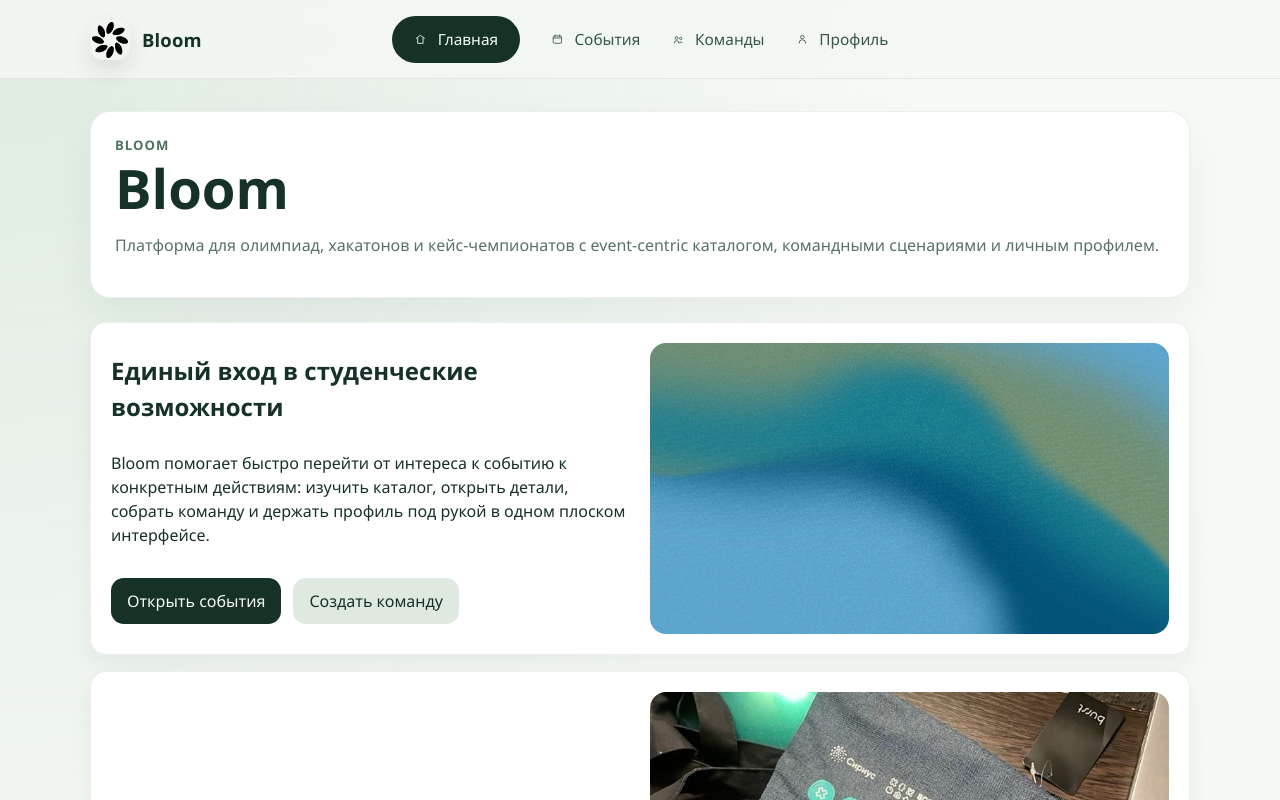
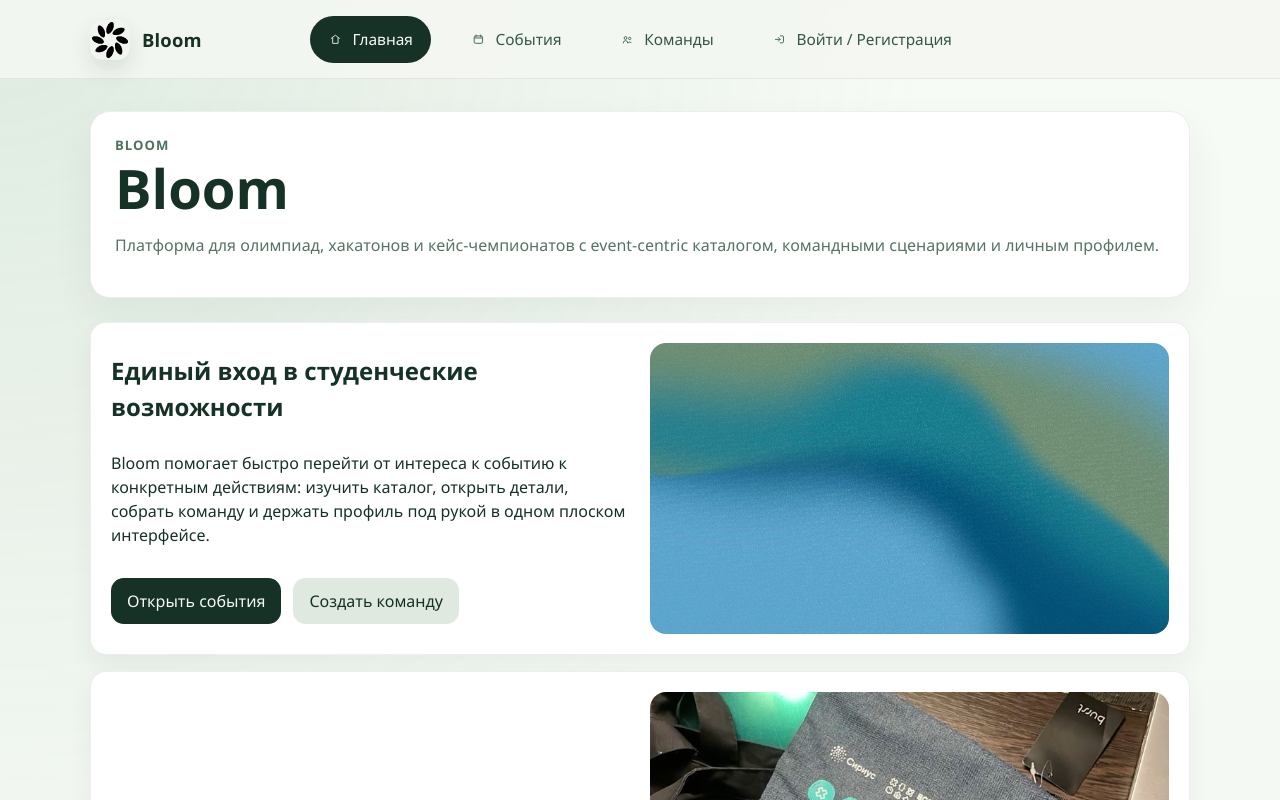
Before and after one commit to NikitOK11/Bloom, a React (Vite) app in the folder frontend/: page / in a window 1280 px wide. Shown: the top 800 px of the page. Built offline with nearby package versions, Linux system fonts and the light colour scheme; no server answers.

Commit message:
Fix auth-aware navbar state and transitions

```diff
--- a/frontend/src/shared/ui/AppLayout.tsx
+++ b/frontend/src/shared/ui/AppLayout.tsx
@@ -1,5 +1,7 @@
+import type { ComponentType } from "react";
 import { NavLink, Outlet } from "react-router-dom";
 
+import { useAuth } from "../../app/AuthProvider";
 import bloomLogomark from "../../assets/home/bloom-logomark.png";
 
 type IconProps = {
@@ -85,14 +87,48 @@ function ProfileIcon({ className }: IconProps) {
     );
 }
 
-const navItems = [
-    { to: "/", label: "Главная", end: true, icon: HomeIcon },
-    { to: "/events/", label: "События", icon: EventsIcon },
-    { to: "/teams/new", label: "Команды", icon: TeamsIcon },
-    { to: "/profile", label: "Профиль", icon: ProfileIcon },
-];
+function AuthIcon({ className }: IconProps) {
+    return (
+        <svg className={className} viewBox="0 0 24 24" aria-hidden="true">
+            <path
+                d="M13.5 6.25h3.4a1.85 1.85 0 0 1 1.85 1.85v7.8a1.85 1.85 0 0 1-1.85 1.85h-3.4"
+                fill="none"
+                stroke="currentColor"
+                strokeWidth="1.6"
+                strokeLinecap="round"
+                strokeLinejoin="round"
+            />
+            <path
+                d="M10.25 8.9 13.2 12l-2.95 3.1M13 12H5.6"
+                fill="none"
+                stroke="currentColor"
+                strokeWidth="1.6"
+                strokeLinecap="round"
+                strokeLinejoin="round"
+            />
+        </svg>
+    );
+}
+
+type NavItem = {
+    to: string;
+    label: string;
+    end?: boolean;
+    icon: ComponentType<IconProps>;
+};
 
 export function AppLayout() {
+    const { isAuthenticated } = useAuth();
+
+    const navItems: NavItem[] = [
+        { to: "/", label: "Главная", end: true, icon: HomeIcon },
+        { to: "/events/", label: "События", icon: EventsIcon },
+        { to: "/teams/new", label: "Команды", icon: TeamsIcon },
+        isAuthenticated
+            ? { to: "/profile", label: "Профиль", icon: ProfileIcon }
+            : { to: "/login", label: "Войти / Регистрация", icon: AuthIcon },
+    ];
+
     return (
         <div className="app-shell">
             <header className="app-header">
--- a/frontend/src/styles/globals.css
+++ b/frontend/src/styles/globals.css
@@ -116,8 +116,8 @@ code {
     justify-content: center;
     align-items: center;
     justify-self: center;
-    min-width: min(100%, 52rem);
-    gap: 1.9rem;
+    min-width: min(100%, 50rem);
+    gap: 1.35rem;
     padding: 0;
     background: transparent;
     border: none;
@@ -130,28 +130,25 @@ code {
     justify-content: center;
     gap: 0.6rem;
     min-height: 2.95rem;
-    padding: 0.65rem 0;
+    padding: 0.68rem 1.15rem;
     border-radius: 999px;
     color: #355645;
     font-size: 0.96rem;
     font-weight: 500;
     transition:
-        background-color 120ms ease,
-        color 120ms ease,
-        transform 120ms ease,
-        box-shadow 120ms ease;
+        background-color 180ms ease,
+        color 180ms ease,
+        opacity 180ms ease;
 }
 
 .nav-link:hover {
     color: #214232;
-    background: transparent;
-    transform: translateY(-1px);
+    background: rgba(22, 49, 38, 0.045);
 }
 
 .nav-link-active {
     background: #163126;
     color: #f7fbf6;
-    padding-inline: 1.35rem;
     box-shadow: none;
 }
 
@@ -570,10 +567,6 @@ code {
         padding-inline: 1rem;
     }
 
-    .nav-link-active {
-        padding-inline: 1rem;
-    }
-
     .header-balance {
         display: none;
     }
```
